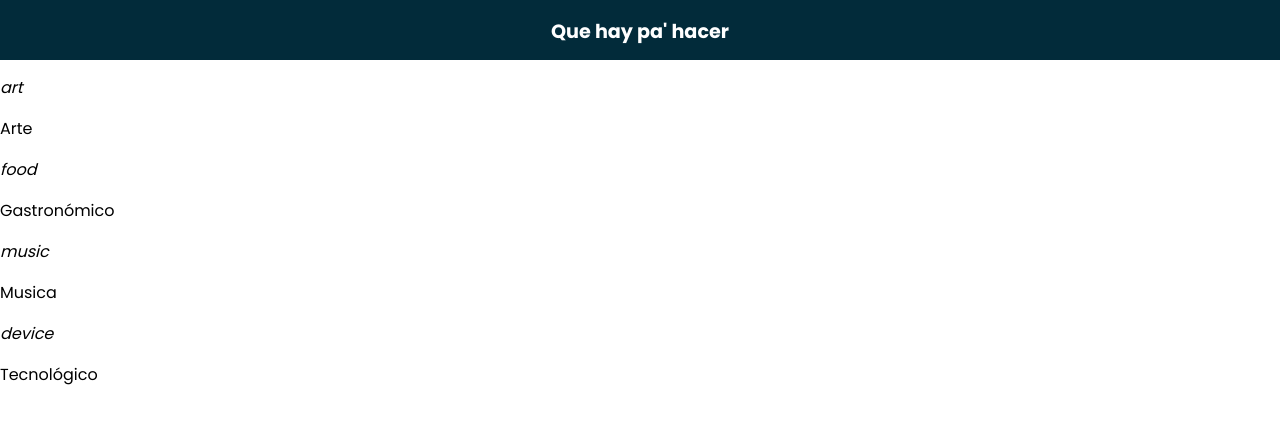
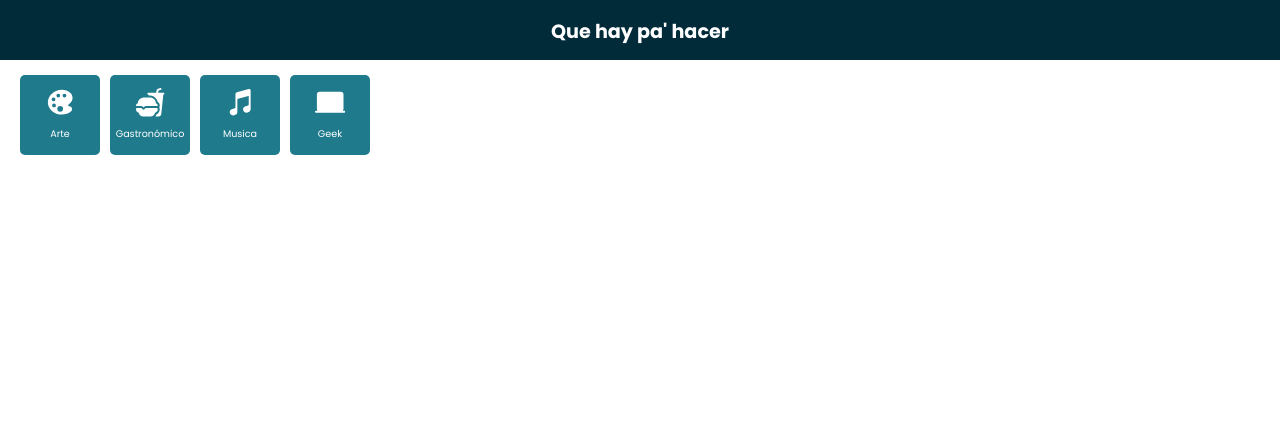
Before and after one commit to jsuazag/cedesistemas-fs-2023-2, a React (Vite) app in the folder quehaypahacer-app/: page / in a window 1280 px wide. Shown: the top 424 px of the page. Built offline with nearby package versions, Linux system fonts and the light colour scheme.

Commit message:
add: categories styles

```diff
--- a/quehaypahacer-app/package.json
+++ b/quehaypahacer-app/package.json
@@ -12,6 +12,7 @@
   "dependencies": {
     "react": "^18.2.0",
     "react-dom": "^18.2.0",
+    "react-icons": "^4.11.0",
     "styled-components": "^6.0.7"
   },
   "devDependencies": {
--- a/quehaypahacer-app/src/pages/Home/components/Categories/index.jsx
+++ b/quehaypahacer-app/src/pages/Home/components/Categories/index.jsx
@@ -1,24 +1,31 @@
+import { styled } from "styled-components"
 import { Category } from "../Category"
+import { IoMusicalNotes, IoColorPalette, IoFastFood, IoLaptop } from 'react-icons/io5'
+
+const CategoriesContainer = styled.section`
+  display: flex;
+  margin: 0 15px;
+`
 
 const CATEGORY_LIST = [
   {
     name: 'Arte',
-    icon: 'art',
+    icon: <IoColorPalette />,
     color: 'yellow'
   },
   {
     name: 'Gastronómico',
-    icon: 'food',
+    icon: <IoFastFood />,
     color: 'orange'
   },
   {
     name: 'Musica',
-    icon: 'music',
+    icon: <IoMusicalNotes />,
     color: 'blue'
   },
   {
-    name: 'Tecnológico',
-    icon: 'device',
+    name: 'Geek',
+    icon: <IoLaptop />,
     color: 'green'
   },
 ]
@@ -26,10 +33,10 @@ const CATEGORY_LIST = [
 export const Categories = () => {
 
   return (
-    <section>
+    <CategoriesContainer>
       {
         CATEGORY_LIST.map(item => <Category name={item.name} icon={item.icon} color={item.color} />)
       }
-    </section>
+    </CategoriesContainer>
   )
 }
--- a/quehaypahacer-app/src/pages/Home/components/Category/index.jsx
+++ b/quehaypahacer-app/src/pages/Home/components/Category/index.jsx
@@ -1,9 +1,42 @@
+import styled from 'styled-components'
+import { COLORS } from '../../../../globalStyles'
+
+const CategoryWrapper = styled.div`
+  width: 80px;
+  height: 80px;
+  background-color: ${COLORS.secondary};
+  border-radius: 5px;
+  margin: 0 5px;
+  display: flex;
+  flex-direction: column;
+  align-items: center;
+  justify-content: center;
+
+  p {
+    color: #fff;
+    font-size: 0.6em;
+    line-height: 0;
+  }
+
+  &:hover {
+    cursor: pointer;
+    background-color: ${COLORS.primary};
+  }
+`
+
+const IconWrapper = styled.div`
+  svg {
+    color: #fff;
+    font-size: 1.9em;
+  }
+`
+
 export const Category = (props) => {
 
   return (
-    <div>
-      <i>{props.icon}</i>
+    <CategoryWrapper>
+      <IconWrapper>{props.icon}</IconWrapper>
       <p>{props.name}</p>
-    </div>
+    </CategoryWrapper>
   )
 }
```
Also changed, not shown: 1 other file (tests, documents, lock files or other folders).
